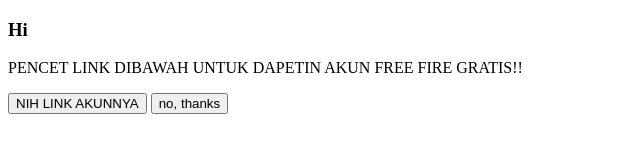
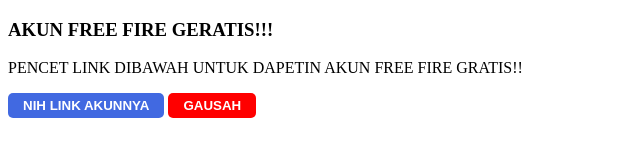
Before and after one commit to GoofyAhh-dawg/AkunFreeFire.github.io, a plain HTML site: page index.html in a window 1280 px wide. Shown: the whole page, without its empty margins (0-640 px from the left). Drawn offline with Linux system fonts and the light colour scheme.

Commit message:
Add files via upload

```diff
--- a/index.html
+++ b/index.html
@@ -2,12 +2,30 @@
 
 <html>
   <head>
+    <meta name="viewport" content="width=device-width, initial-scale=1.0">
     <title>okegas-okegas</title>
   </head>
   <body>
-    <strong><h3>Hi</h3></strong>
+    <style>
+      #Yes {
+        background-color: #4169E1;
+        color: white;
+        border: none;
+        border-radius: 5px;
+        padding: 5px 15px;
+      }
+      #no {
+        background-color: red;
+        color: white;
+        border: none;
+        border-radius: 5px;
+        padding: 5px 15px;
+      }
+    </style>
+
+    <strong><h3>AKUN FREE FIRE GERATIS!!!</h3></strong>
     <p>PENCET LINK DIBAWAH UNTUK DAPETIN AKUN FREE FIRE GRATIS!!</p>
-    <button onclick="window.location.href='https://youtu.be/dQw4w9WgXcQ?feature=shared'">NIH LINK AKUNNYA</button>
-    <button onclick="alert('WARNING! you-are-an-idiot.exe just INSTALLED')">no, thanks</button>
+    <button id="Yes" onclick="window.location.href='https://youtu.be/dQw4w9WgXcQ?feature=shared'"><strong>NIH LINK AKUNNYA</strong></button>
+    <button id="no" onclick="alert('WARNING! you-are-an-idiot.exe just INSTALLED')"><strong>GAUSAH</strong></button>
   </body>
 </html>
```
